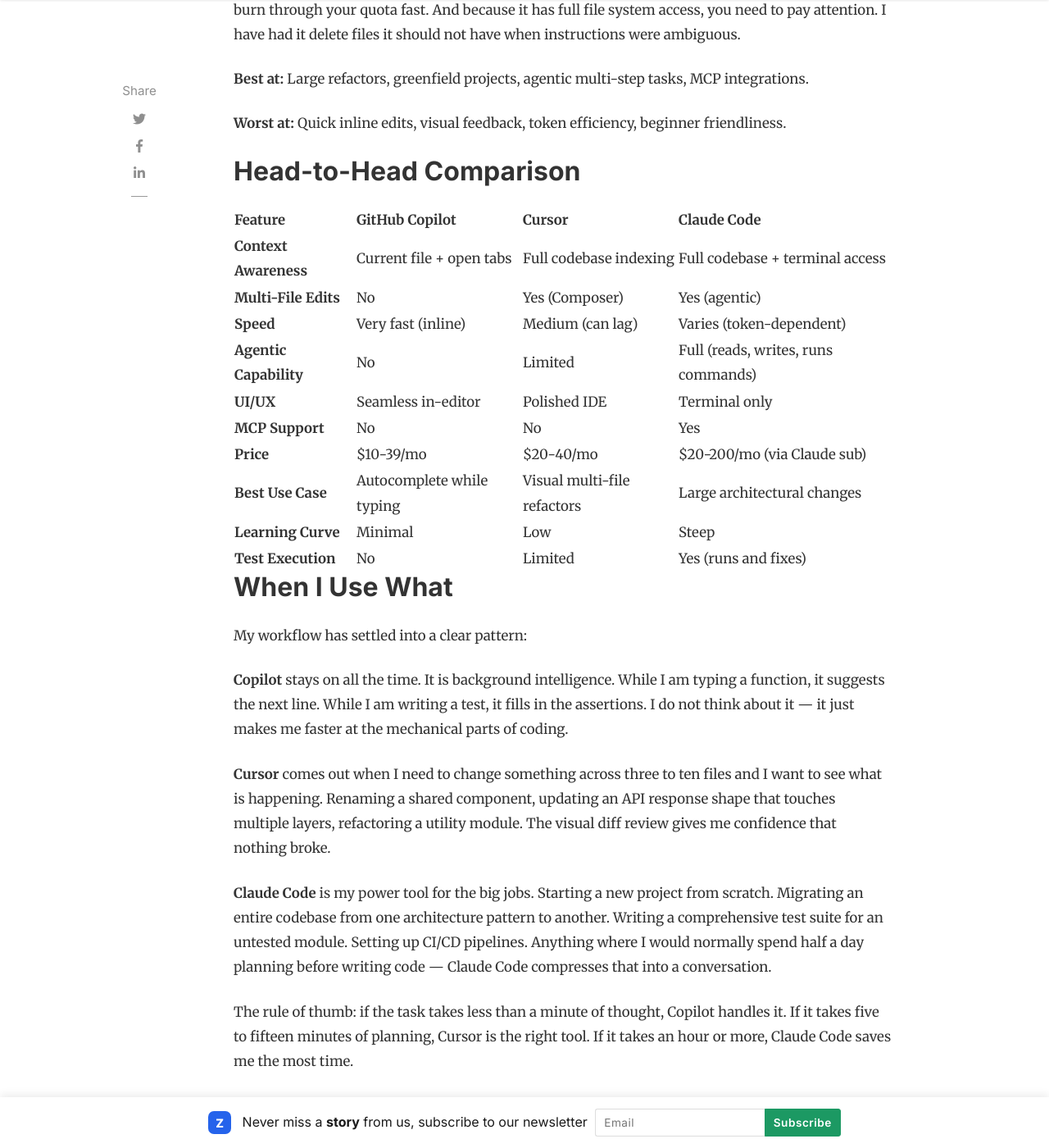
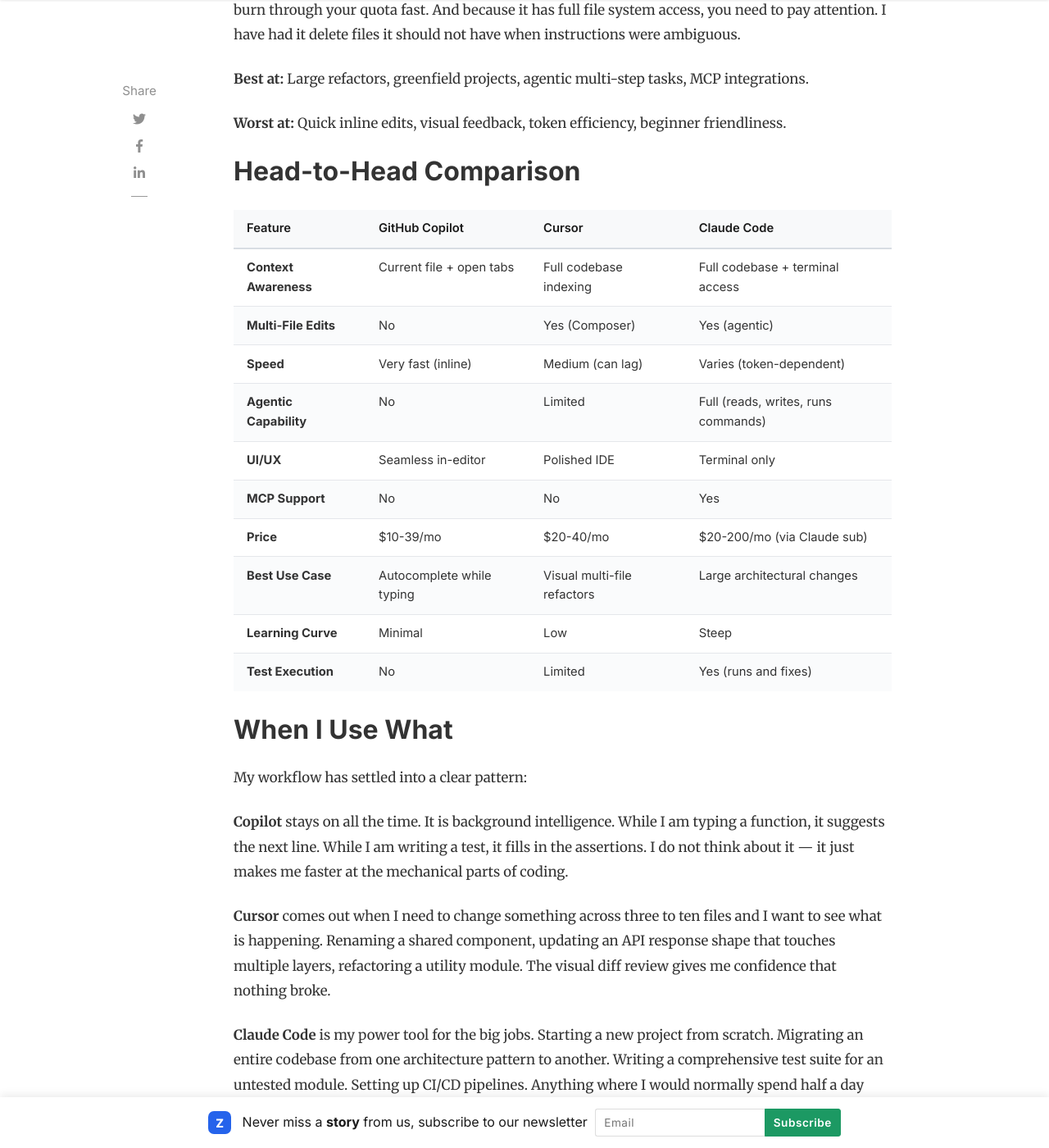
Before and after one commit to zumrywahid/zumrywahid.github.io, a Jekyll site: the page built from _posts/2026-03-03-claude-code-vs-cursor-vs-copilot.md, in a window 1280 px wide and 1400 px high, scrolled down 4072 px. Shown: the whole window at 82% size. Built offline with Jekyll 4.4.1, drawn with Linux system fonts in a browser that asks for light colours; nearby versions of some CDN libraries; comment, search, counter and statistics services are not loaded.

Commit message:
fix: add table styles for post content in light and dark mode
Content tables had no styling at all, so columns ran together across
all 17 posts. Adds header row, borders, zebra striping and mobile
horizontal scroll that keeps the page from scrolling sideways.

Scoped with :not(.rouge-table) so line-numbered code blocks keep
their own layout. Uses literal colours rather than the --color-*
tokens: _dark-mode.scss is imported before _redesign.scss and both
set the tokens at equal specificity, so :root wins on source order
and the tokens stay light in dark mode.

```diff
--- a/_sass/_dark-mode.scss
+++ b/_sass/_dark-mode.scss
@@ -215,6 +215,31 @@ $dark-code-bg: #0d1117;
 
   pre code {
     background-color: transparent;
+  }
+
+  // ─── Content Tables ───
+  // Pairs with section 14b in _redesign.scss. Values are literal rather than
+  // --color-* tokens: this file is imported first, so :root in _redesign.scss
+  // wins the equal-specificity tie and the tokens stay light here.
+  .article-post table:not(.rouge-table) {
+    th,
+    td {
+      border-bottom-color: rgba(255, 255, 255, 0.08);
+    }
+
+    th {
+      color: $dark-text-primary;
+      background: rgba(255, 255, 255, 0.06);
+      border-bottom-color: rgba(255, 255, 255, 0.18);
+    }
+
+    td {
+      color: $dark-text-primary;
+    }
+
+    tbody tr:nth-child(even) {
+      background: rgba(255, 255, 255, 0.03);
+    }
   }
 
   // ─── Syntax Highlighting (GitHub Dark) ───
--- a/_sass/_redesign.scss
+++ b/_sass/_redesign.scss
@@ -449,6 +449,50 @@ pre code {
 }
 
 
+// ─── 14b. Content Tables ───
+// Scoped to .article-post so Rouge's line-number tables (.rouge-table,
+// emitted because _config.yml sets line_numbers: true) keep their own layout.
+//
+// NOTE: deliberately does NOT use the --color-* tokens. `_dark-mode.scss` is
+// imported before this file and its `[data-theme="dark"]` block has the same
+// specificity as the `:root` block above, so :root wins on source order and
+// the tokens stay light in dark mode. Dark values are set in _dark-mode.scss.
+
+.article-post {
+  table:not(.rouge-table) {
+    width: 100%;
+    margin: 1.75rem 0;
+    border-collapse: collapse;
+    font-family: 'Inter', -apple-system, BlinkMacSystemFont, 'Segoe UI', sans-serif;
+    font-size: 0.92rem;
+    line-height: 1.6;
+
+    th,
+    td {
+      padding: 0.7rem 1rem;
+      text-align: left;
+      vertical-align: top;
+      border-bottom: 1px solid #e5e7eb;
+    }
+
+    th {
+      font-weight: 600;
+      color: #1a1a1a;
+      background: #f8f9fa;
+      border-bottom: 2px solid #d8dde3;
+    }
+
+    tbody tr:last-child td {
+      border-bottom: none;
+    }
+
+    tbody tr:nth-child(even) {
+      background: #fafbfc;
+    }
+  }
+}
+
+
 // ─── 15. Category Badge ───
 
 .card-category-badge {
@@ -478,6 +522,21 @@ pre code {
     margin-bottom: 1.5rem;
   }
 
+  // Wide content tables scroll inside themselves rather than
+  // forcing the whole page to scroll horizontally.
+  .article-post table:not(.rouge-table) {
+    display: block;
+    width: 100%;
+    overflow-x: auto;
+    -webkit-overflow-scrolling: touch;
+    font-size: 0.85rem;
+
+    th,
+    td {
+      padding: 0.55rem 0.75rem;
+    }
+  }
+
   .explore-topics {
     padding: 2rem 1rem;
     margin: 1rem 0;
```
